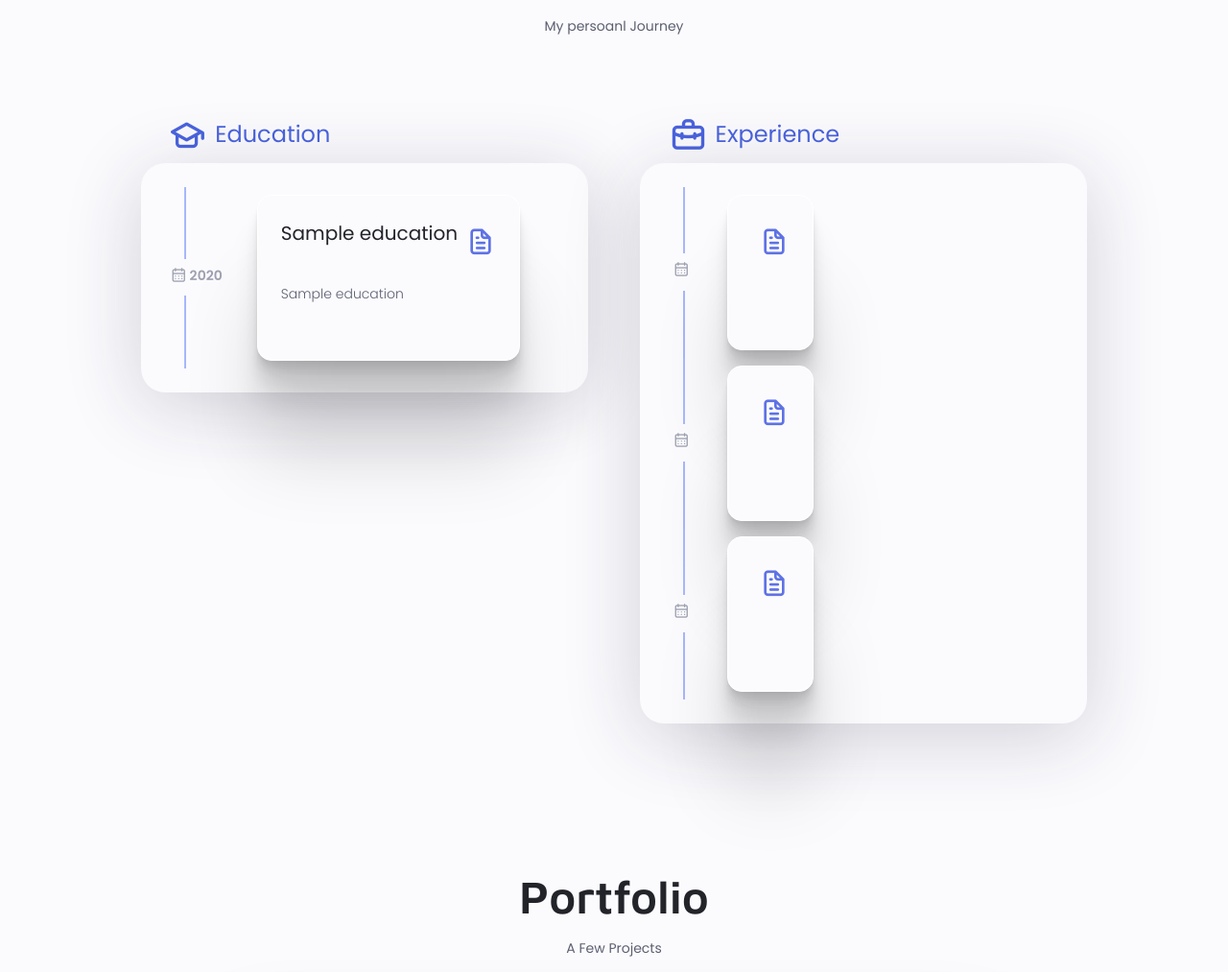
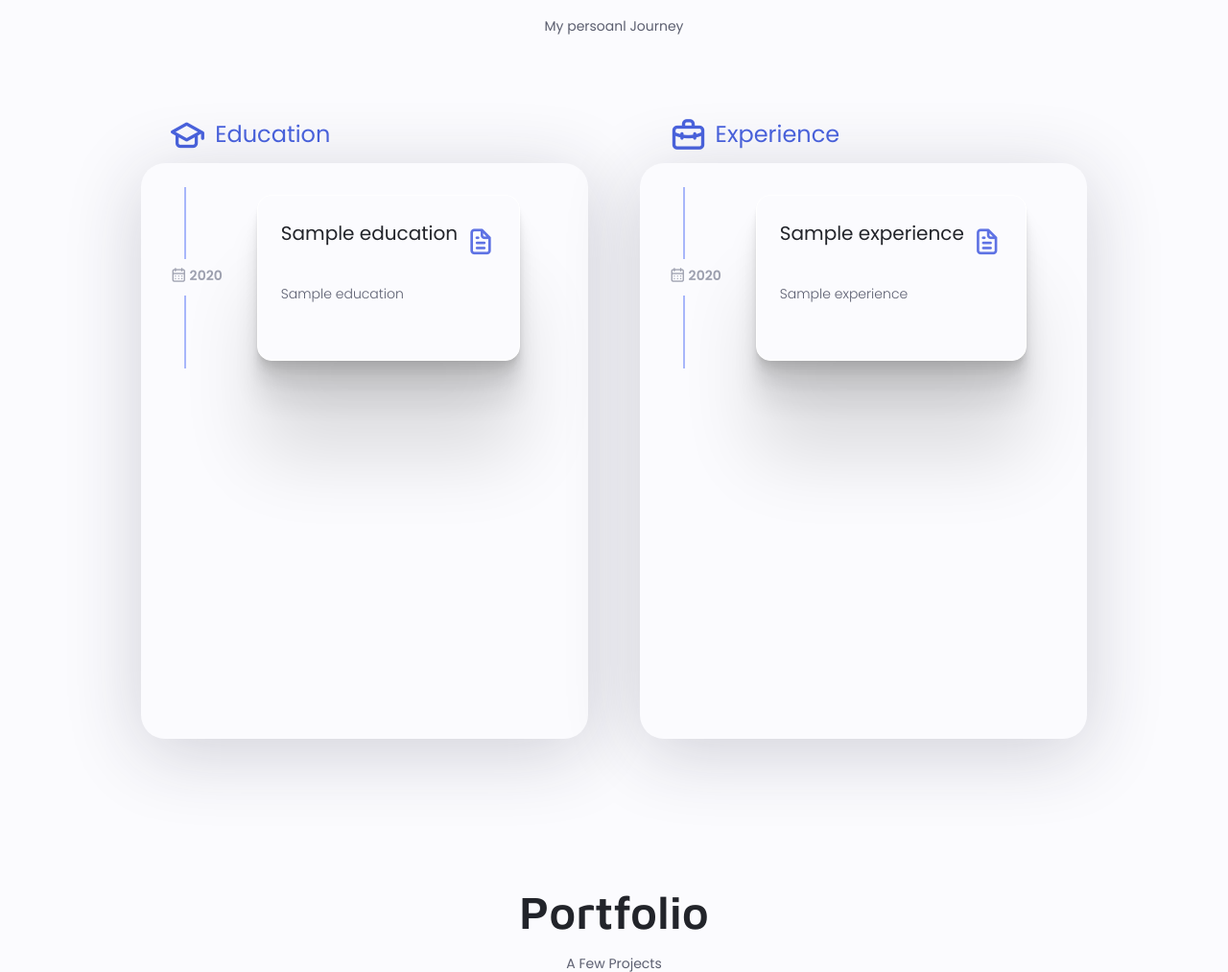
Before and after one commit to omerg864/portfolio_site, a Django app: page / in a window 1280 px wide. Shown: the part 2320-3333 px from the top of the page at 96% size. Run offline with Django 3.2, Linux system fonts and the light colour scheme; tables that the repository leaves empty hold one stand-in row (values such as "Sample post"); grey boxes marked "Sample" are stand-in pictures; some libraries are stand-ins or nearby versions.

Commit message:
changed expierences timeline

```diff
--- a/base/static/css/style.css
+++ b/base/static/css/style.css
@@ -847,6 +847,7 @@
 	padding: 25px;
 	border-radius: 25px;
 	height: fit-content;
+  min-height: 600px;
 	transition: all 0.3s;
   background-color: var(--background-body-color);
   border-style: var(--border-style);
@@ -874,17 +875,20 @@
     .edu-slider {
       max-width: 680px;
       height: fit-content;
+      min-height: 400px;
     }
     }
     @media screen and (max-width: 768px) {
     .edu-slider {
       height: fit-content;
       margin: 180px auto;
+      min-height: 400px;
     }
     }
     @media screen and (max-height: 500px) and (min-width: 992px) {
     .edu-slider {
       height: fit-content;
+      min-height: 300px;
     }
     }
   .blog-slider__item {
--- a/base/views.py
+++ b/base/views.py
@@ -16,7 +16,7 @@
         titles_he.append(title.title_he)
     skills = Skill.objects.order_by("num")
     educations = make_three(Education.objects.order_by("-year"))
-    experiences = Experience.objects.order_by("-year")
+    experiences = make_three(Experience.objects.order_by("-year"))
     projects = Project.objects.order_by("-date")
     context = {
         'bio': bio,
```
